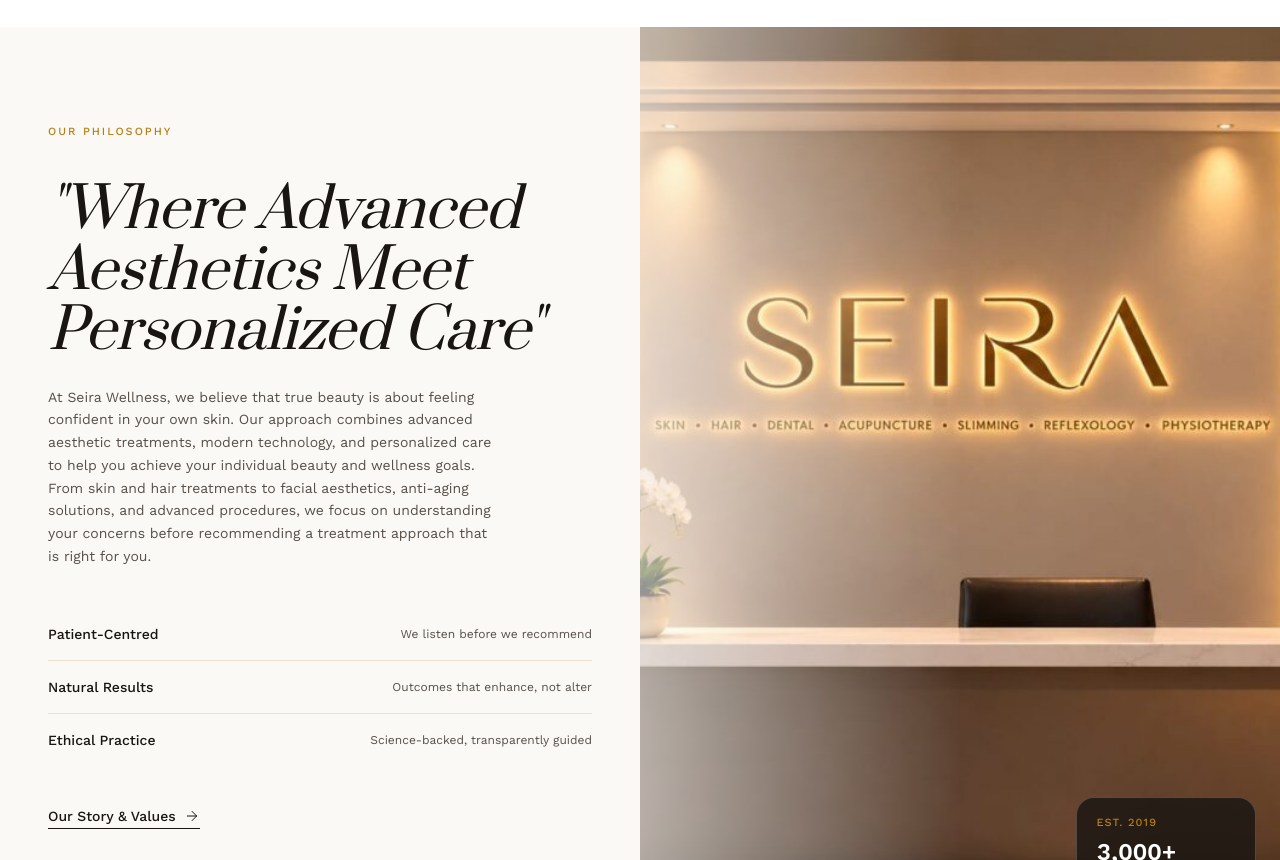
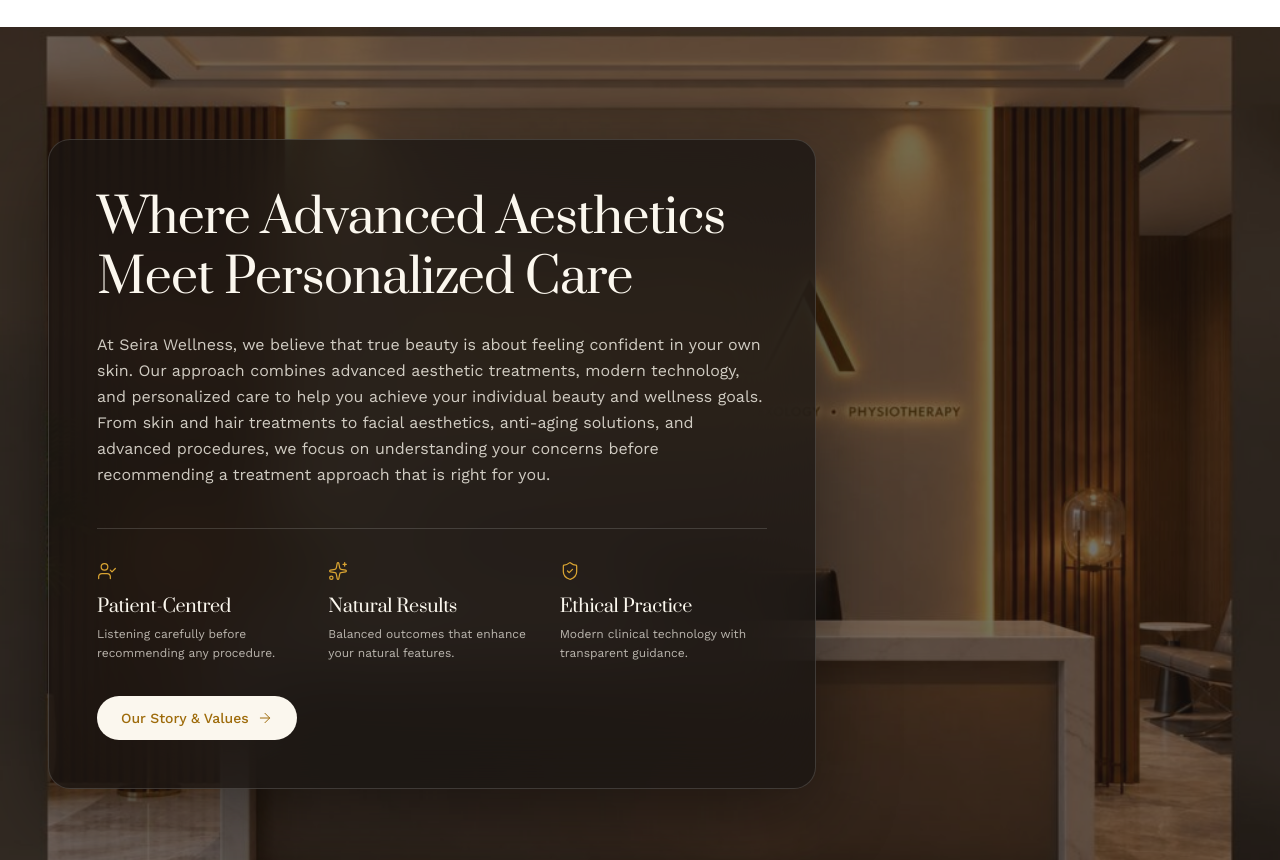
Before and after one commit to fusionxteams/seira, a React (Vite) app: page / in a window 1280 px wide. Shown: the part 1940-2800 px from the top of the page. Built offline with nearby package versions, Linux system fonts and the light colour scheme.

Commit message:
revert: restore dark glass philosophy section

```diff
--- a/src/pages/HomePage.tsx
+++ b/src/pages/HomePage.tsx
@@ -1,7 +1,7 @@
 import { useRef, useState } from 'react';
 import { Link } from 'react-router-dom';
 import { motion, useScroll, useTransform } from 'motion/react';
-import { ArrowRight, Calendar } from 'lucide-react';
+import { ArrowRight, Calendar, ShieldCheck, Sparkles, UserCheck } from 'lucide-react';
 import { NumberRoll } from '@/components/number-roll';
 import { ABOUT_CONTENT, SERVICES } from '../data/siteData';
 
@@ -274,75 +274,56 @@ export function HomePage({ onOpenBooking }: HomePageProps) {
       {/* 3. Modern Bento-Grid Treatment Showcase */}
       <ServicesBentoGrid onOpenBooking={onOpenBooking} />
 
-      {/* 4. Editorial Split — Philosophy */}
-      <section className="overflow-hidden bg-[var(--color-cream-soft)]">
-        <div className="mx-auto grid max-w-7xl grid-cols-1 md:grid-cols-2">
+      {/* 4. Dark Glass Atelier Philosophy Over Full-Bleed Clinic Reception */}
+      <section className="relative overflow-hidden bg-[var(--color-ink)] py-20 md:py-28">
+        <img
+          src="/images/clinic-interior.jpeg"
+          alt="Seira Wellness clinic reception"
+          className="absolute inset-0 h-full w-full object-cover opacity-40"
+        />
+        <div className="relative z-10 mx-auto max-w-7xl px-6 md:px-12">
+          <div className="max-w-3xl rounded-3xl border border-white/15 bg-[var(--color-ink)]/75 p-8 text-[var(--color-cream)] shadow-[0_24px_80px_rgba(0,0,0,0.4)] backdrop-blur-2xl md:p-12">
+            <h2 className="text-3xl leading-tight text-[var(--color-cream)] md:text-5xl">
+              {ABOUT_CONTENT.headline}
+            </h2>
+            <p className="mt-6 text-base leading-relaxed text-[var(--color-cream)]/80">
+              {ABOUT_CONTENT.intro}
+            </p>
 
-          {/* Left — typographic editorial column */}
-          <div className="flex flex-col justify-between gap-10 px-6 py-16 md:px-12 md:py-24">
-            {/* Eyebrow */}
-            <span className="text-[11px] font-medium tracking-[0.18em] text-[var(--color-gold)] uppercase">
-              Our Philosophy
-            </span>
-
-            {/* Large italic serif headline */}
-            <div>
-              <h2 className="font-[var(--font-display)] text-[clamp(2rem,4.5vw,3.5rem)] italic leading-[1.08] tracking-[-0.01em] text-[var(--color-ink)]">
-                "{ABOUT_CONTENT.headline}"
-              </h2>
-              <p className="mt-6 max-w-md text-sm leading-relaxed text-[var(--color-ink-muted)]">
-                {ABOUT_CONTENT.intro}
-              </p>
+            <div className="mt-10 grid grid-cols-1 gap-6 border-t border-white/15 pt-8 sm:grid-cols-3">
+              <div>
+                <UserCheck className="h-5 w-5 text-[var(--color-gold-light)]" strokeWidth={1.5} />
+                <h3 className="mt-3 text-lg text-[var(--color-cream)]">Patient-Centred</h3>
+                <p className="mt-1 text-xs leading-relaxed text-[var(--color-cream)]/70">
+                  Listening carefully before recommending any procedure.
+                </p>
+              </div>
+              <div>
+                <Sparkles className="h-5 w-5 text-[var(--color-gold-light)]" strokeWidth={1.5} />
+                <h3 className="mt-3 text-lg text-[var(--color-cream)]">Natural Results</h3>
+                <p className="mt-1 text-xs leading-relaxed text-[var(--color-cream)]/70">
+                  Balanced outcomes that enhance your natural features.
+                </p>
+              </div>
+              <div>
+                <ShieldCheck className="h-5 w-5 text-[var(--color-gold-light)]" strokeWidth={1.5} />
+                <h3 className="mt-3 text-lg text-[var(--color-cream)]">Ethical Practice</h3>
+                <p className="mt-1 text-xs leading-relaxed text-[var(--color-cream)]/70">
+                  Modern clinical technology with transparent guidance.
+                </p>
+              </div>
             </div>
 
-            {/* Three ruled principle lines */}
-            <div className="flex flex-col divide-y divide-[var(--color-border)]">
-              {[
-                { label: 'Patient-Centred', sub: 'We listen before we recommend' },
-                { label: 'Natural Results', sub: 'Outcomes that enhance, not alter' },
-                { label: 'Ethical Practice', sub: 'Science-backed, transparently guided' },
-              ].map(({ label, sub }) => (
-                <div
-                  key={label}
-                  className="group flex items-center justify-between gap-4 py-4 transition-colors hover:text-[var(--color-gold)]"
-                >
-                  <span className="text-sm font-medium text-[var(--color-ink)] group-hover:text-[var(--color-gold)] transition-colors">
-                    {label}
-                  </span>
-                  <span className="text-right text-xs text-[var(--color-ink-muted)]">{sub}</span>
-                </div>
-              ))}
-            </div>
-
-            {/* CTA row */}
-            <Link
-              to="/about"
-              className="inline-flex w-fit items-center gap-2 border-b border-[var(--color-ink)] pb-0.5 text-sm font-medium text-[var(--color-ink)] transition-colors hover:border-[var(--color-gold)] hover:text-[var(--color-gold)]"
-            >
-              Our Story &amp; Values <ArrowRight className="h-4 w-4" strokeWidth={1.5} />
-            </Link>
-          </div>
-
-          {/* Right — full-bleed portrait crop */}
-          <div className="relative min-h-[340px] overflow-hidden md:min-h-0">
-            <img
-              src="/images/clinic-interior.jpeg"
-              alt="Seira Wellness clinic"
-              className="absolute inset-0 h-full w-full object-cover"
-            />
-            {/* Subtle warm-left fade to blend with left column */}
-            <div className="absolute inset-0 bg-gradient-to-r from-[var(--color-cream-soft)] via-transparent to-transparent md:from-[var(--color-cream-soft)]/60" />
-
-            {/* Floating stat badge bottom-right */}
-            <div className="absolute bottom-6 right-6 rounded-2xl border border-white/20 bg-[#181512]/80 px-5 py-4 text-white backdrop-blur-md">
-              <p className="text-[11px] font-medium tracking-widest text-[var(--color-gold)] uppercase">
-                Est. 2019
-              </p>
-              <p className="mt-1 text-2xl font-semibold tabular-nums">3,000+</p>
-              <p className="text-xs text-white/60">Consultations delivered</p>
+            <div className="mt-8 flex flex-wrap gap-4">
+              <Link
+                to="/about"
+                className="inline-flex items-center gap-2 rounded-full bg-[var(--color-cream)] px-6 py-3 text-sm font-medium text-[var(--color-espresso)] transition-colors hover:bg-[var(--color-gold-light)]"
+              >
+                Our Story &amp; Values
+                <ArrowRight className="h-4 w-4" strokeWidth={1.5} />
+              </Link>
             </div>
           </div>
-
         </div>
       </section>
     </div>
```
